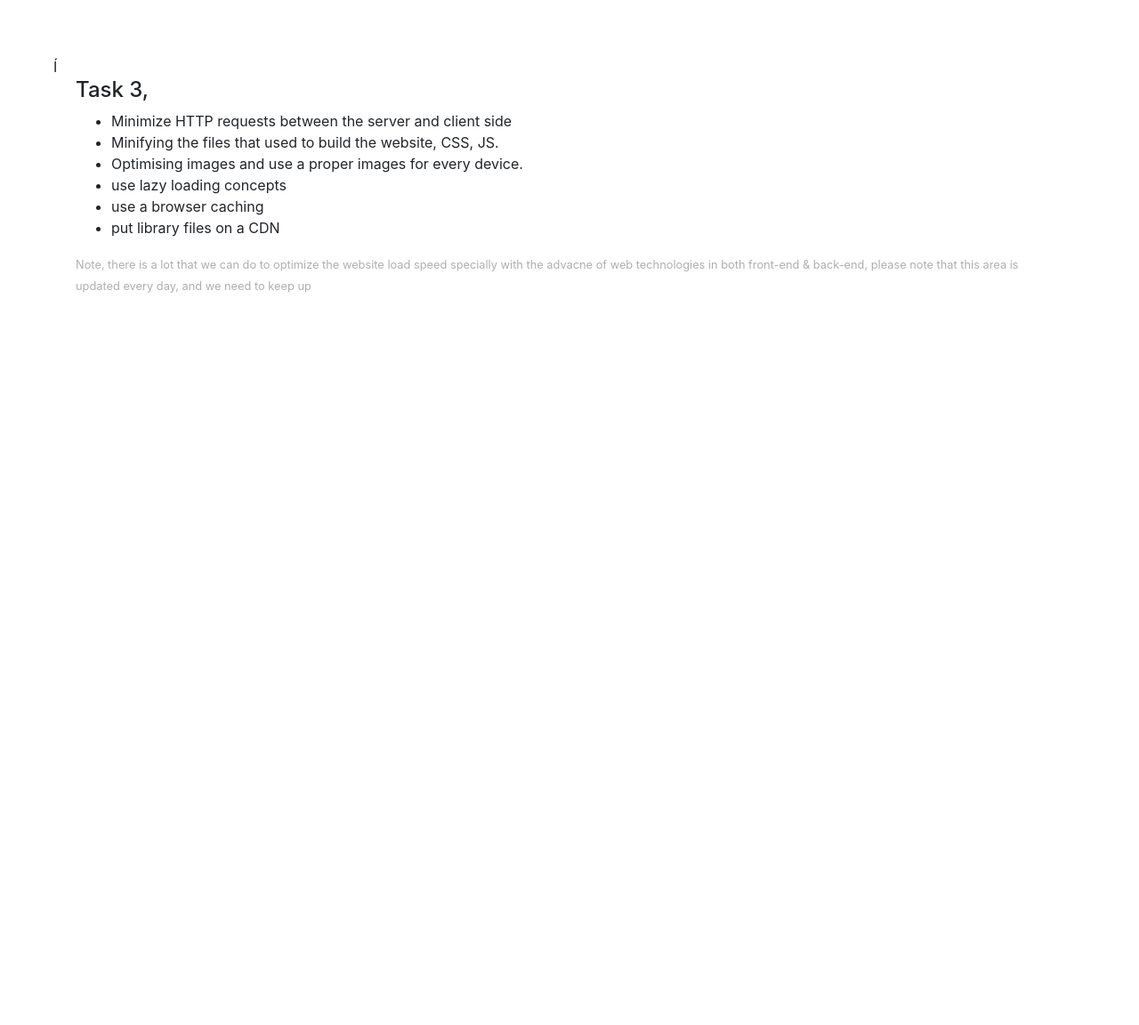
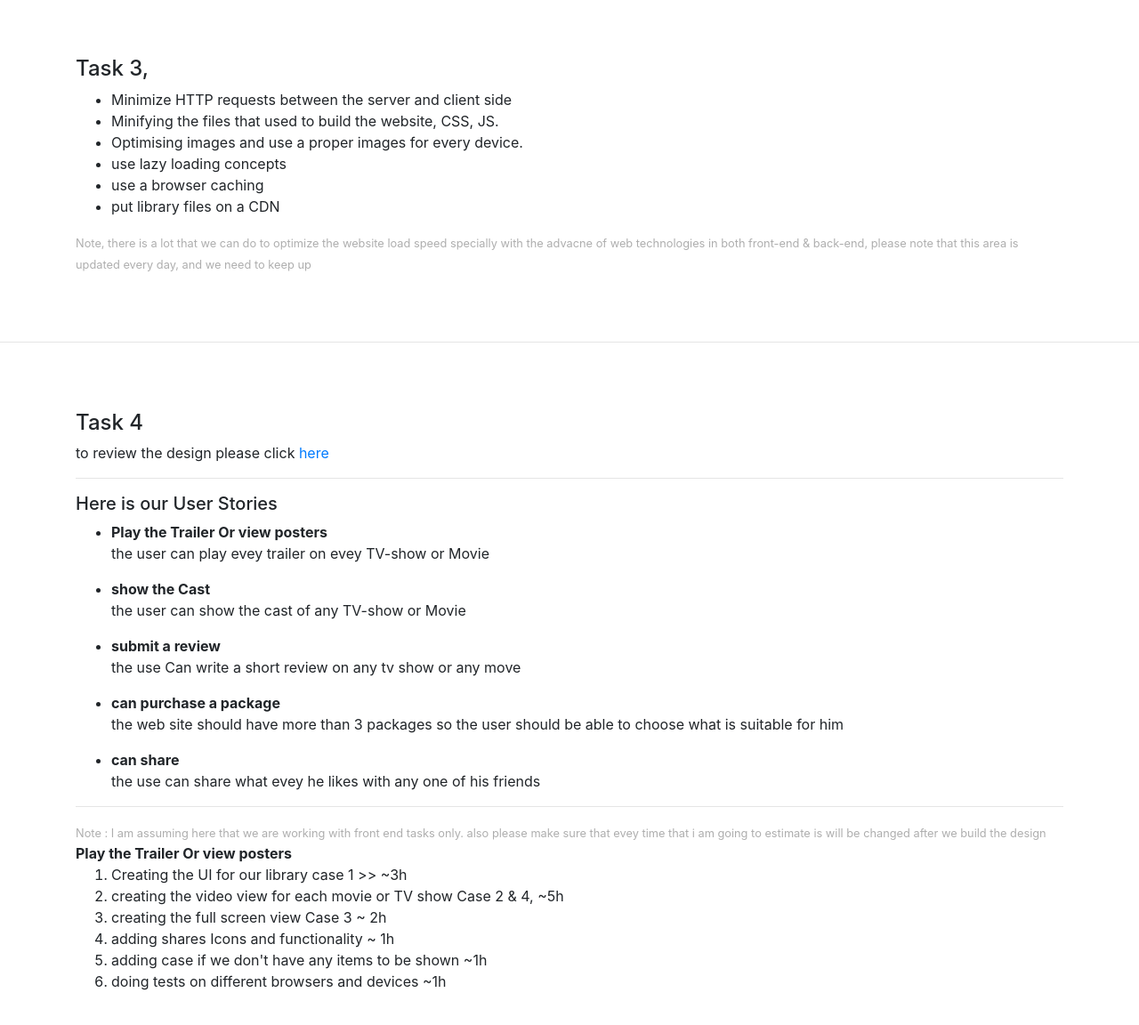
Before and after one commit to mofouad2011/rv, a website: page index.html in a window 1280 px wide. Shown: the part 772-1924 px from the top of the page at 89% size. Before the commit the page ends 1164 px from the top, so only its background shows below. Drawn offline with Linux system fonts and the light colour scheme.

Commit message:
updating with task 4

```diff
--- a/index.html
+++ b/index.html
@@ -46,7 +46,7 @@
     </div>
 </section>
 <hr>
-<section>Í
+<section>
     <div class="container">
         <h4>Task 3, </h4>
         <ul>
@@ -55,11 +55,68 @@
             <li>Optimising images and use a proper images for every device.</li>
             <li>use lazy loading concepts</li>
             <li>use a browser caching</li>
-            <li>put library files on a CDN </li>
+            <li>put library files on a CDN</li>
         </ul>
 
-        <small>Note, there is a lot that we can do to optimize the website load speed specially with the advacne of web technologies in both front-end & back-end, please note that this area is updated every day, and we need to keep up</small>
+        <small>Note, there is a lot that we can do to optimize the website load speed specially with the advacne of web
+            technologies in both front-end & back-end, please note that this area is updated every day, and we need to
+            keep up
+        </small>
         <br>
+    </div>
+</section>
+<hr>
+<section>
+    <div class="container">
+        <h4>Task 4</h4>
+        <p>to review the design please click
+            <a href="flx.html" target="_blank">here</a>
+        </p>
+        <hr>
+        <h5>Here is our User Stories</h5>
+        <ul>
+            <li>
+                <strong>Play the Trailer Or view posters</strong>
+                <p>the user can play evey trailer on evey TV-show or Movie</p>
+            </li>
+
+            <li>
+                <strong>show the Cast</strong>
+                <p>the user can show the cast of any TV-show or Movie</p>
+            </li>
+
+            <li>
+                <strong>submit a review</strong>
+                <p>the use Can write a short review on any tv show or any move</p>
+            </li>
+
+            <li>
+                <strong>can purchase a package</strong>
+                <p>the web site should have more than 3 packages so the user should be able to choose what is suitable for him</p>
+            </li>
+
+            <li>
+                <strong>can share</strong>
+                <p>the use can share what evey he likes with any one of his friends</p>
+            </li>
+
+        </ul>
+
+        <hr>
+
+        <small> Note : I am assuming here that we are working with front end tasks only. also please make sure that evey time that i am going to estimate is will be changed after we build the design</small>
+        <br>
+
+        <strong>Play the Trailer Or view posters</strong>
+        <ol>
+            <li>Creating the UI for our library case 1 >> ~3h</li>
+            <li>creating the video view for each movie or TV show Case 2 & 4, ~5h</li>
+            <li>creating the full screen view Case 3 ~ 2h</li>
+            <li>adding shares Icons and functionality ~ 1h</li>
+            <li>adding case if we don't have any items to be shown ~1h</li>
+            <li>doing tests on different browsers and devices ~1h</li>
+        </ol>
+
     </div>
 </section>
 
```
Also changed, not shown: flx.html (added, +14 -0 lines), XD/user-story-1/Web 1920 – 1.png (added), XD/user-story-1/Web 1920 – 2.png (added), XD/user-story-1/Web 1920 – 3.png (added), XD/user-story-1/Web 1920 – 4.png (added), 6 other files.
